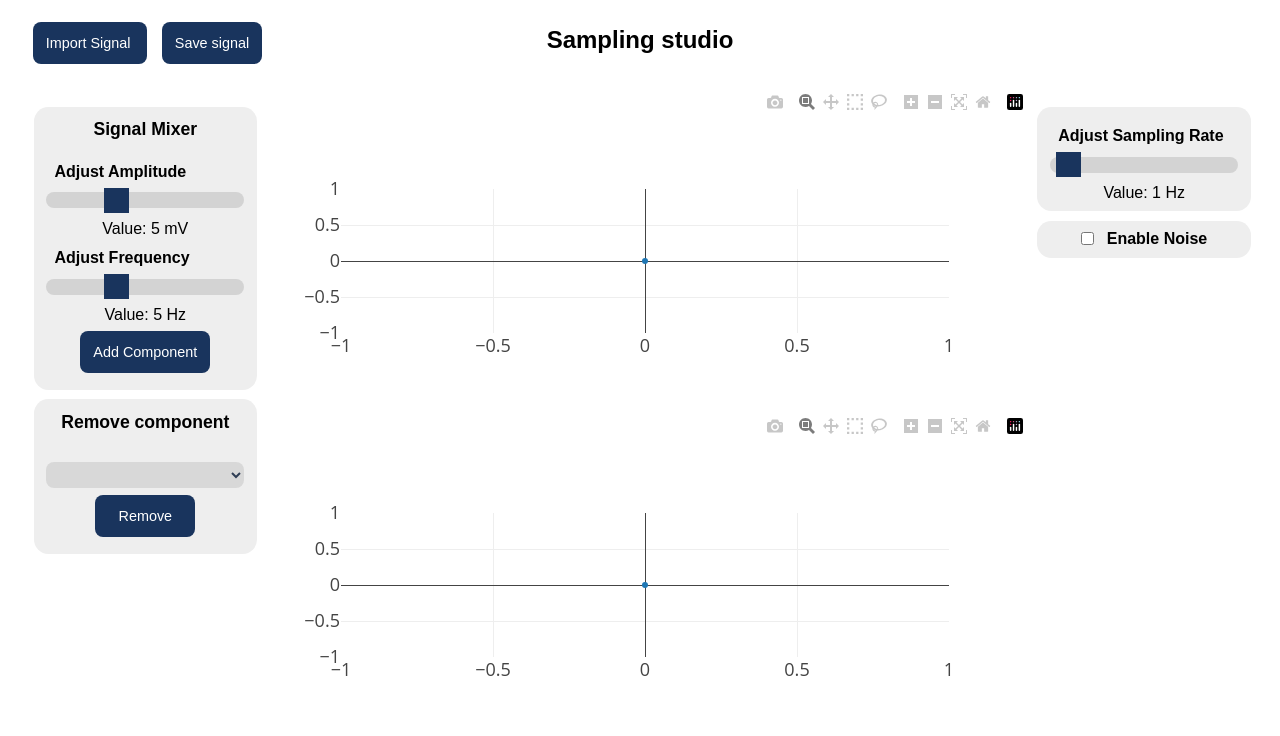
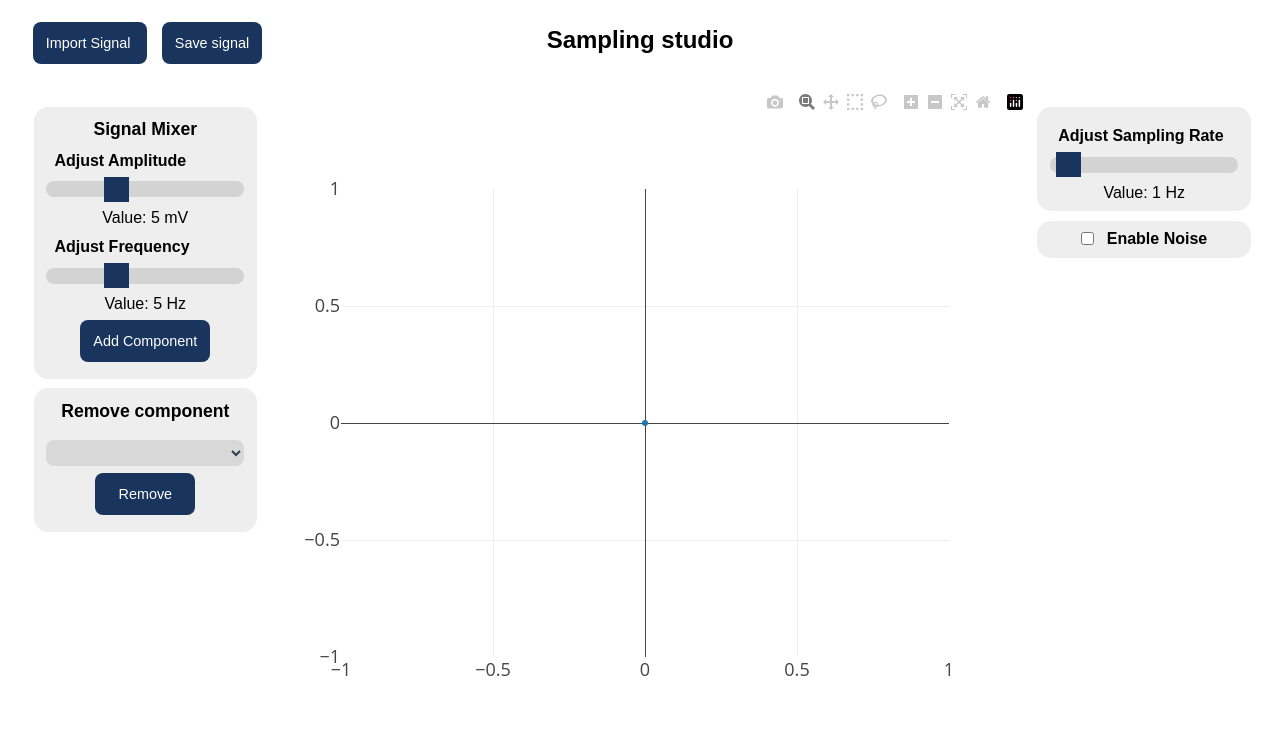
Before and after one commit to YousefKadry/DSP_Task1_12, a Flask app: page /SignalStudio in a window 1280 px wide. Shown: the top 736 px of the page. Run offline with Flask 2, Linux system fonts and the light colour scheme; lists and menus that the app fills with data are empty; some libraries are stand-ins or nearby versions.

Commit message:
fixed Ui according to edits -Sarta

```diff
--- a/SignalStudio/static/css/index.css
+++ b/SignalStudio/static/css/index.css
@@ -39,12 +39,10 @@ li {
 }
 .section-title {
   min-width: 20%;
-  max-height: 1vh;
   font-size: 1.1rem;
   font-weight: bold;
   display: block;
   text-align: center;
-  margin-bottom: 1.5rem;
   margin-top: 0.2rem;
 }
 .leftheader {
@@ -138,10 +136,9 @@ input[type="file"] {
   display: none;
   margin-top: 0.8rem;
 }
-
 .signalframe {
   min-width: 60vw;
-  max-width: 60vw;
+  max-width: 80vw;
   height: 80vh;
   display: flex;
   justify-content: center;
@@ -172,7 +169,7 @@ input[type="file"] {
 }
 .myPlot {
   width: 100%;
-  height: 50%;
+  height: 100%;
   overflow: hidden;
 }
 
--- a/SignalStudio/static/js/frame_scripts.js
+++ b/SignalStudio/static/js/frame_scripts.js
@@ -21,19 +21,14 @@ ampOutput.innerHTML = ampSlider.value;
 freqOutput.innerHTML = freqSlider.value;
 SROutput.innerHTML = SRSLider.value;
 
-//For the original signal graph, plot signal from initial value on freq/amp sliders
+//intialize the graph element
 Plotly.newPlot(
   "plot1",
   [{ x: [0], y: [0] }],
   { font: { size: 18 } },
   mySignal.config
 );
-Plotly.newPlot(
-  "plot2",
-  [{ x: [0], y: [0] }],
-  { font: { size: 18 } },
-  mySignal.config
-);
+
 //setting the original value under the sliders.
 SROutput.innerHTML = SRSLider.value + " Hz";
 ampOutput.innerHTML = ampSlider.value + " mV";
@@ -57,7 +52,7 @@ SRSLider.addEventListener("mouseup", async function () {
     mySignal.sampling(samplingRate);
   }
   //updating the sampling and reconstructed graph
-  mySignal.updateReconGraph(SRSLider.value);
+  mySignal.updateGraph(SRSLider.value);
 });
 
 //function that changes original signal when slider value changes
@@ -93,7 +88,7 @@ const on_change = () => {
     Plotly.newPlot("plot1", mySignal.data, mySignal.layout, mySignal.config);
     mySignal.sampling(SRSLider.value);
   }
-  mySignal.updateReconGraph(SRSLider.value);
+  mySignal.updateGraph(SRSLider.value);
 };
 
 //method that runs when you click the apply noise button
@@ -104,10 +99,10 @@ snrSlider.onclick = () => {
   mySignal.generateNoise(SNR);
   mySignal.plotNoisySignal();
   mySignal.sampling(SRSLider.value, mySignal.noisySignal);
-  mySignal.updateReconGraph(SRSLider.value);
+  mySignal.updateGraph(SRSLider.value);
 };
 
-let formStatus = false;
+// let formStatus = false;
 // composeForm.style.display = "block  ";
 // composeBtn.onclick = () => {
 //   if (!formStatus) {
@@ -120,17 +115,20 @@ let formStatus = false;
 // }
 addSignalBtn.onclick = async () => {
   mySignal.addSignal(ampSlider.value, freqSlider.value);
-  if (noiseToggle.checked) {
+  let noiseOn = noiseToggle.checked;
+  if (noiseOn) {
     mySignal.generateNoise(snrSlider.value);
-    mySignal.animatePlot("plot1", mySignal.noisySignal);
-    await mySignal.animatePlot("plot1", mySignal.noisySignal);
+    // mySignal.animatePlot("plot1", mySignal.noisySignal);
+    // await mySignal.animatePlot("plot1", mySignal.noisySignal);
     mySignal.sampling(SRSLider.value, mySignal.noisySignal);
   } else {
     mySignal.animatePlot("plot1", mySignal.data);
     await mySignal.animatePlot("plot1", mySignal.data);
     mySignal.sampling(SRSLider.value);
   }
-  mySignal.updateReconGraph(SRSLider.value);
+  //update the graph
+  mySignal.updateGraph(SRSLider.value, noiseOn);
+
   let signalNum = mySignal.addedSignalNum;
   let option = document.createElement("option");
   option.text = `Signal${signalNum}  amp=${ampSlider.value}, freq=${freqSlider.value}`;
@@ -150,7 +148,7 @@ deleteSignalBtn.onclick = async () => {
     await mySignal.animatePlot("plot1", mySignal.data);
     mySignal.sampling(SRSLider.value);
   }
-  mySignal.updateReconGraph(SRSLider.value);
+  mySignal.updateGraph(SRSLider.value);
   signalsMenue.remove(signalsMenue.selectedIndex);
 };
 
@@ -172,7 +170,7 @@ importBtn.oninput = (e) => {
     mySignal.animatePlot("plot1", mySignal.data);
     mySignal.animatePlot("plot1", mySignal.data);
     mySignal.sampling(SRSLider.value);
-    mySignal.updateReconGraph(SRSLider.value);
+    mySignal.updateGraph(SRSLider.value);
   };
 };
 saveBtn.onclick = () => {
--- a/SignalStudio/static/js/processing.js
+++ b/SignalStudio/static/js/processing.js
@@ -13,8 +13,11 @@ class sigProcessing {
     this.step = 0.001;
     this.signalList = {};
     this.layout = {
-      title: "Signal displayed here",
-      font: { size: 18 },
+      title: "",
+      font: { size: 14 },
+      margin: {
+        b: 40,t: 40,l: 60,r: 45}
+
     };
   }
 
@@ -49,12 +52,13 @@ class sigProcessing {
     this.freq = freq;
   }
 
-  sampling(samplingRate, data = this.data) {
+  sampling(samplingRate, data=this.data) {
     let sampledX = [];
     let sampledY = [];
     let x = [...data[0].x];
     let y = [...data[0].y];
     let step = Math.floor(x.length / x[x.length - 1] / samplingRate);
+    // let step = Math.floor(x.length / samplingRate);
 
     for (let i = 0; i < x.length; i += step) {
       sampledX.push(x[i]);
@@ -86,18 +90,31 @@ class sigProcessing {
     this.reconSignal[0].y = reconY;
   }
   //plotting the sampled and and reconstructed signal
-  updateReconGraph(samplingRate) {
+  updateGraph(samplingRate, noiseOn=noiseToggle.checked) {
     this.reconstructSig(samplingRate);
     this.reconSignal[0].name = "Reconstructed";
     this.sampledSignal[0].name = "Sampled";
+    this.data[0].name="Original";
+    // check is the noise is toggled, if yes, plot the noisy data + sampled + reconstructed
+    if(noiseOn){
+      //plotting the signal
+      Plotly.newPlot(
+        "plot1",
+        [this.noisySignal[0], this.sampledSignal[0], this.reconSignal[0]],
+        this.layout,
+        this.config
+      );
+    // if not, plot the original data + sampled + reconstructed
+    }else {
+      //plotting the signal
+      Plotly.newPlot(
+        "plot1",
+        [this.data[0], this.sampledSignal[0], this.reconSignal[0]],
+        this.layout,
+        this.config
+      );
+    }
 
-    //plotting the signal
-    Plotly.newPlot(
-      "plot2",
-      [this.reconSignal[0], this.sampledSignal[0]],
-      { title: "Sampled + reconstructed signal", font: { size: 18 } },
-      this.config
-    );
   }
   //this function generates the noisy signal and plots it
   generateNoise(SNR) {
--- a/SignalStudio/templates/index.html
+++ b/SignalStudio/templates/index.html
@@ -100,7 +100,7 @@
         <!-- this div is the signal frame -->
         <div class="signalframe">
           <div id="plot1" class="myPlot"></div>
-          <div id="plot2" class="myPlot"></div>
+          <!-- <div id="plot2" class="myPlot"></div> -->
         </div>
         <!-- section to the right of the frame -->
         <div id="right-options" class="right-options">
@@ -127,15 +127,16 @@
               onChange="on_change()"
             />
             <label class="leftheader" for="noise-toggle"> Enable Noise </label>
+            <!-- SNR slider -->
             <div class="add-noise-section" id="add-noise-section">
               <div class="optioncontainer">
-                <p class="leftheader" for="snrValue">SNR value</p>
+                <p class="leftheader" for="snrValue">Adjust SNR value</p>
                 <input
                   type="range"
                   id="snr"
                   min="1"
                   max="30"
-                  value="1"
+                  value="5"
                   class="slider"
                 />
                 <p>Value: <span id="snrOutput"></span></p>
```
